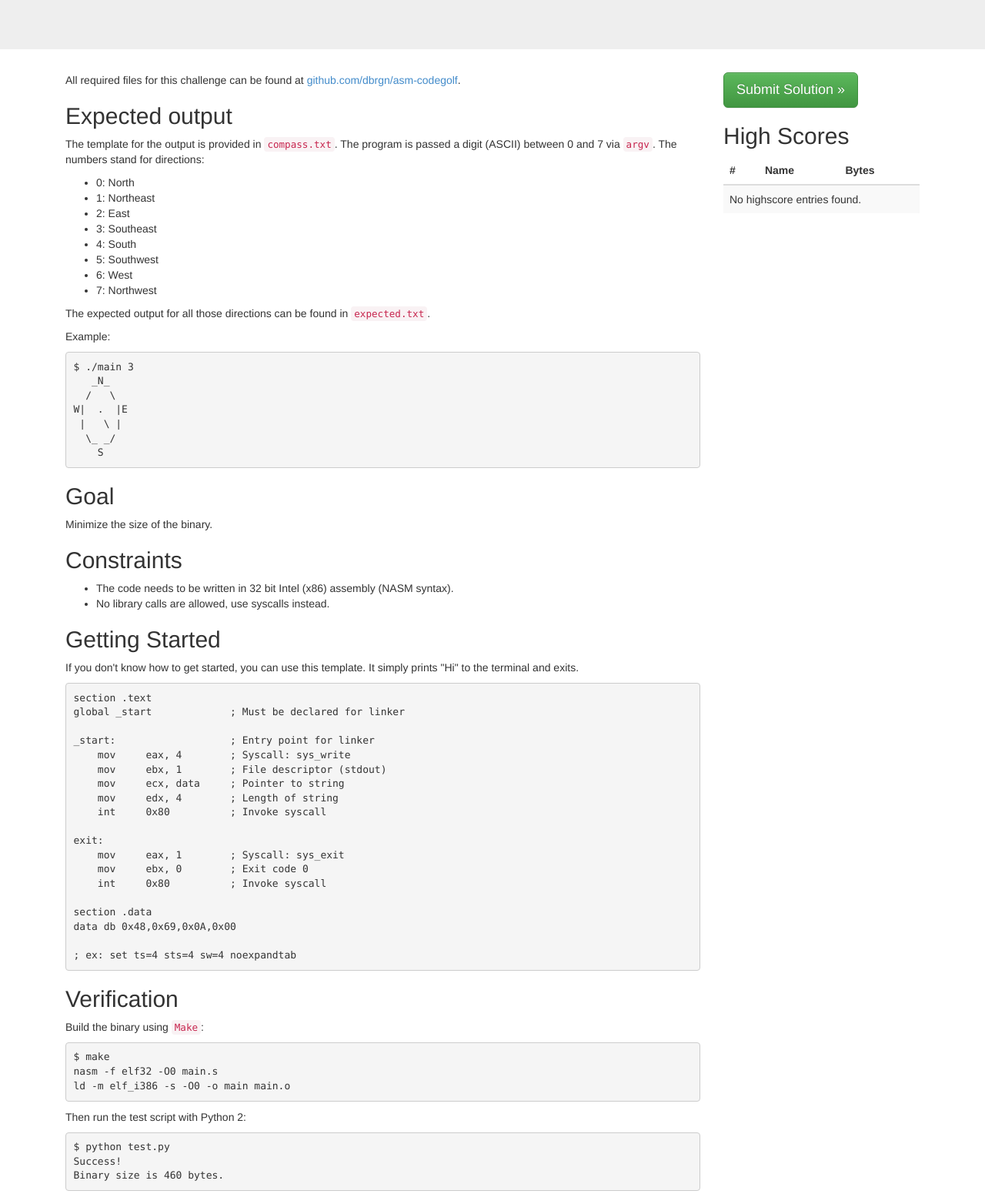
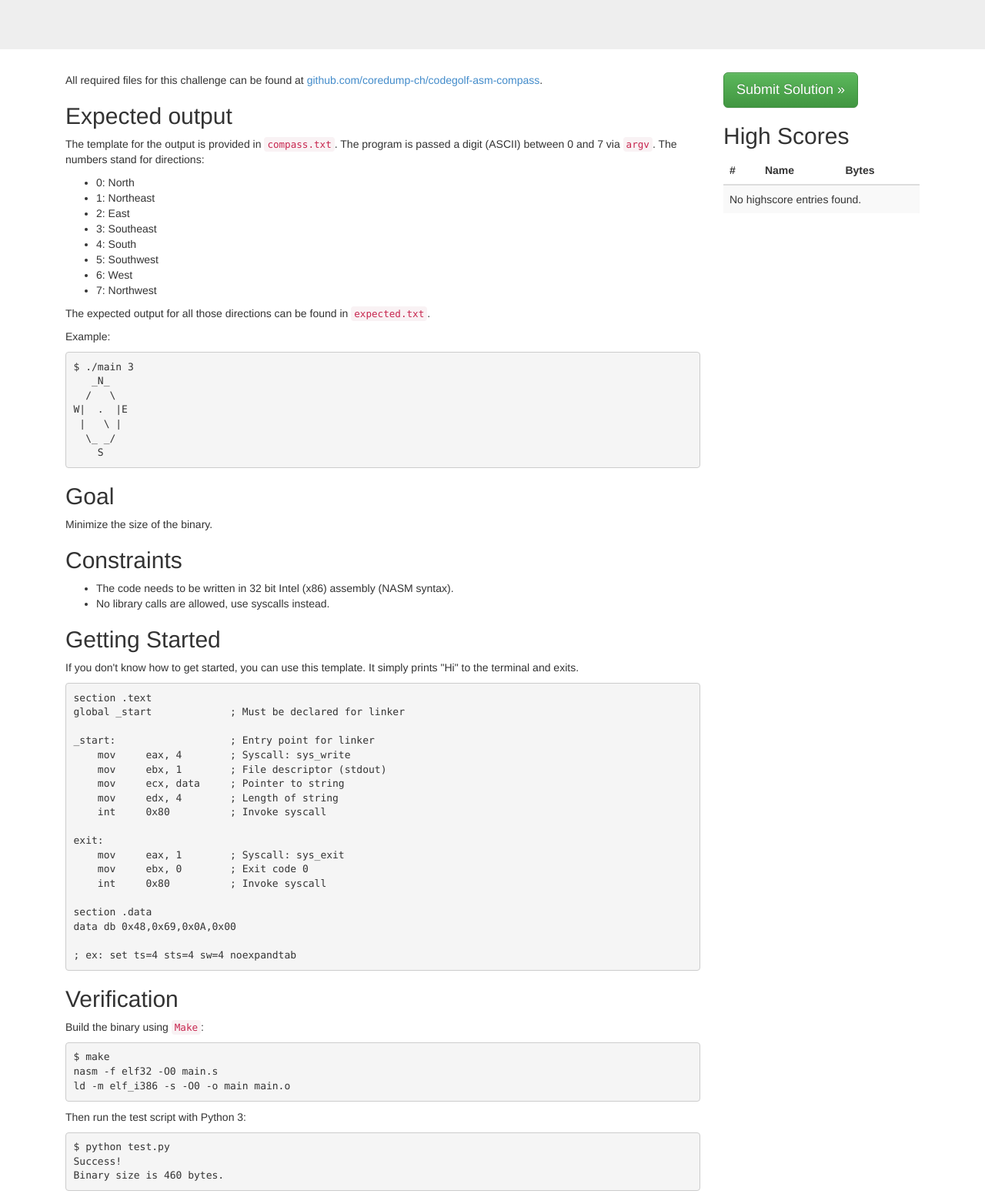
Before and after one commit to coredump-ch/codegolf, a Flask app: page /challenges/asm-compass/ in a window 1280 px wide. Shown: the part 226-1777 px from the top of the page at 77% size. Run offline with Flask 2, Linux system fonts and the light colour scheme; data that the repository does not hold is empty; some libraries are stand-ins or nearby versions.

Commit message:
Update links

```diff
--- a/codegolf/templates/challenges/compass_info.html
+++ b/codegolf/templates/challenges/compass_info.html
@@ -5,12 +5,12 @@ when compiled with the provided Makefile &ndash; returns an ASCII compass.{% end
 
 {% block main %}
     <p>All required files for this challenge can be found at <a
-    href="https://github.com/dbrgn/asm-codegolf">github.com/dbrgn/asm-codegolf</a>.</p>
+    href="https://github.com/coredump-ch/codegolf-asm-compass">github.com/coredump-ch/codegolf-asm-compass</a>.</p>
 
     <h2>Expected output</h2>
 
     <p>The template for the output is provided in <a
-    href="https://github.com/dbrgn/asm-codegolf/blob/master/compass.txt">
+    href="https://github.com/coredump-ch/codegolf-asm-compass/blob/master/compass.txt">
     <code>compass.txt</code></a>. The program is passed a digit (ASCII)
     between 0 and 7 via <code>argv</code>. The numbers stand for
     directions:</p>
@@ -27,7 +27,7 @@ when compiled with the provided Makefile &ndash; returns an ASCII compass.{% end
     </ul>
 
     <p>The expected output for all those directions can be found in <a
-    href="https://github.com/dbrgn/asm-codegolf/blob/master/expected.txt">
+    href="https://github.com/coredump-ch/asm-codegolf/blob/master/expected.txt">
     <code>expected.txt</code></a>.</p>
 
     <p>Example:</p>
@@ -93,7 +93,7 @@ nasm -f elf32 -O0 main.s
 ld -m elf_i386 -s -O0 -o main main.o
 </pre>
 
-    <p>Then run the test script with Python 2:</p>
+    <p>Then run the test script with Python 3:</p>
 
 <pre>
 $ python test.py
```
Also changed, not shown: 1 other file.
